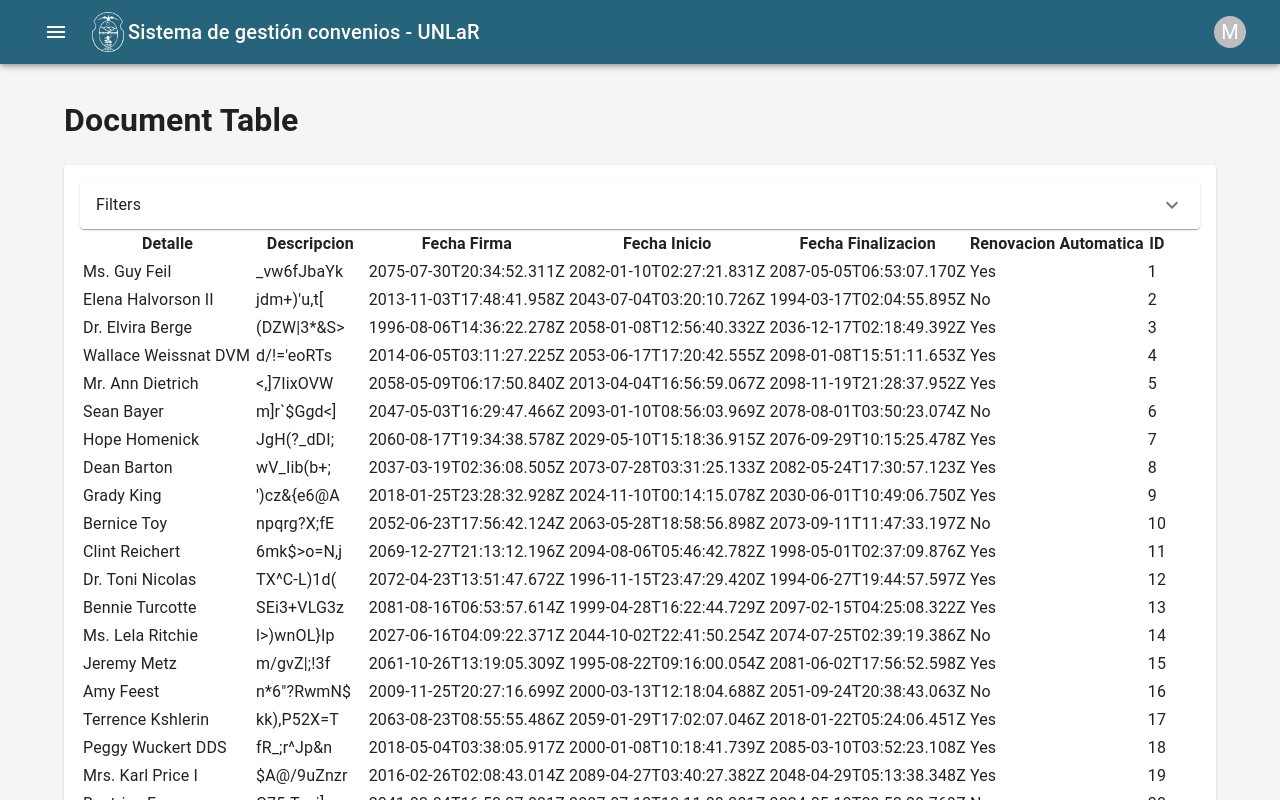
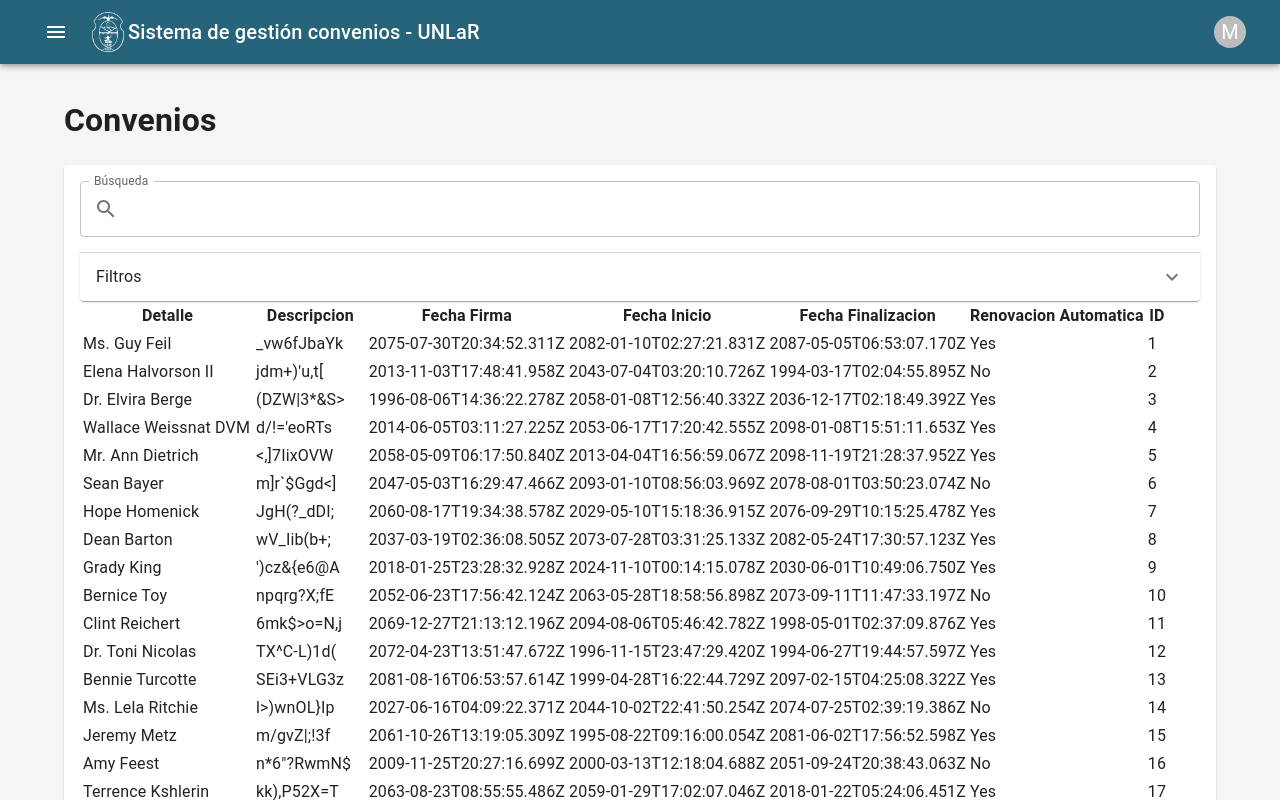
Before and after one commit to dportugaln/convenios-unlar, a React (Create React App) app: page /document-table in a window 1280 px wide. Built offline with nearby package versions, Linux system fonts and the light colour scheme.

Commit message:
Agregada barra de búsqueda.

```diff
--- a/src/pages/documentTable/DocumentTable.jsx
+++ b/src/pages/documentTable/DocumentTable.jsx
@@ -9,8 +9,10 @@ import {
   Grid,
   TextField,
   Typography,
+  InputAdornment,
 } from '@mui/material';
 import ExpandMoreIcon from '@mui/icons-material/ExpandMore';
+import SearchIcon from '@mui/icons-material/Search';
 
 const DocumentTable = () => {
   const [filters, setFilters] = useState({
@@ -22,38 +24,60 @@ const DocumentTable = () => {
     renovacion_automatica: '',
     id: '',
   });
+  const [searchText, setSearchText] = useState('');
 
   const handleFilterChange = (e) => {
     const { name, value } = e.target;
     setFilters((prevFilters) => ({ ...prevFilters, [name]: value }));
   };
 
+  const handleSearch = (e) => {
+    setSearchText(e.target.value);
+  };
+
   const filteredData = jsonData.filter((item) => {
     return Object.keys(filters).every((key) => {
-      if (key === 'Renovacion automatica') {
-        // Filter for boolean value
-        const filterValue = filters[key].toLowerCase() === 'yes';
-        return item[key] === filterValue;
-      } else {
-        // Filter for other fields (non-boolean)
-        const filterValue = filters[key].toLowerCase();
-        const itemValue = String(item[key]).toLowerCase();
-        return itemValue.includes(filterValue);
-      }
+      const filterValue = filters[key].toLowerCase();
+      const itemValue = String(item[key]).toLowerCase();
+
+      return itemValue.includes(filterValue);
+    });
+  });
+
+  const searchedData = filteredData.filter((item) => {
+    return Object.values(item).some((itemValue) => {
+      const itemValueStr = String(itemValue).toLowerCase();
+      return itemValueStr.includes(searchText.toLowerCase());
     });
   });
 
   return (
     <div>
-      <h1>Document Table</h1>
+      <h1>Convenios</h1>
 
       <Grid container spacing={3}>
         <Grid item xs={12}>
           <Card>
             <CardContent>
+              <div style={{ display: 'flex', marginBottom: '1rem' }}>
+                <TextField
+                  label="Búsqueda"
+                  variant="outlined"
+                  fullWidth
+                  value={searchText}
+                  onChange={handleSearch}
+                  InputProps={{
+                    startAdornment: (
+                      <InputAdornment position="start">
+                        <SearchIcon />
+                      </InputAdornment>
+                    ),
+                  }}
+                />
+              </div>
               <Accordion>
                 <AccordionSummary expandIcon={<ExpandMoreIcon />}>
-                  <Typography>Filters</Typography>
+                  <Typography>Filtros</Typography>
                 </AccordionSummary>
                 <AccordionDetails>
                   <Grid container spacing={2}>
@@ -85,7 +109,7 @@ const DocumentTable = () => {
                   </tr>
                 </thead>
                 <tbody>
-                  {filteredData.map((item) => (
+                  {searchedData.map((item) => (
                     <tr key={item.id}>
                       <td>{item.detalle}</td>
                       <td>{item.descripcion}</td>
```
Also changed, not shown: src/assets/images/agua.png (added).
